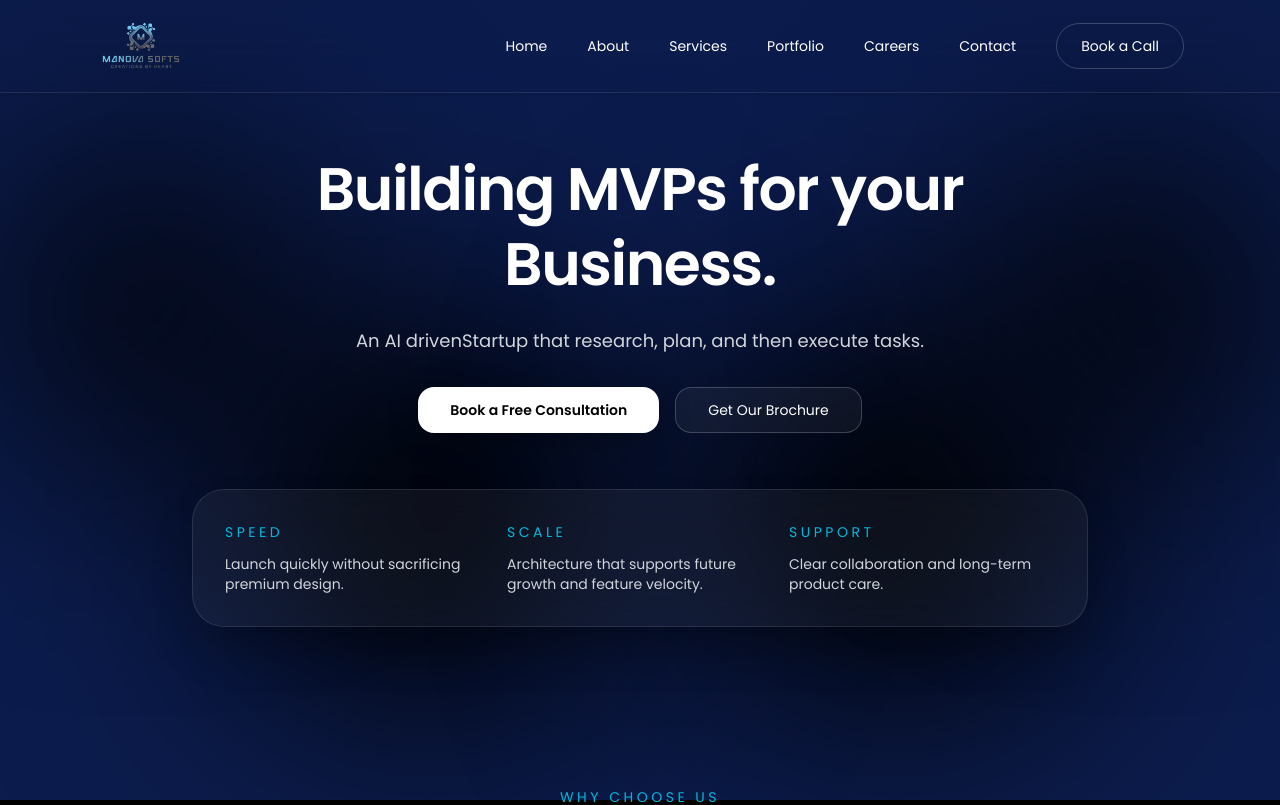
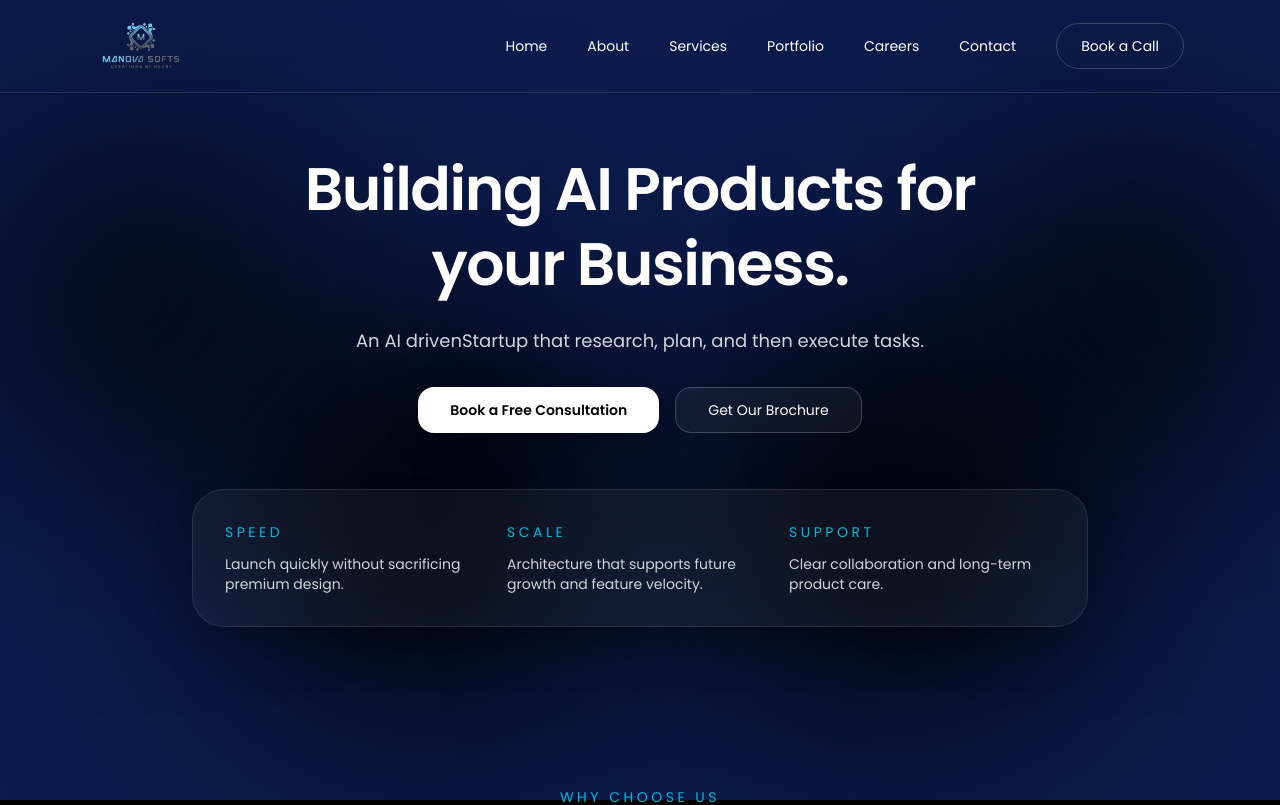
Before and after one commit to thelazybugger/v2, a React (Vite) app: page / in a window 1280 px wide. Shown: the top 805 px of the page. Built offline with nearby package versions, Linux system fonts and the light colour scheme.

Commit message:
Update hero section text to reflect AI focus

```diff
--- a/src/sections/hero-section.jsx
+++ b/src/sections/hero-section.jsx
@@ -47,7 +47,7 @@ export default function HeroSection() {
             damping: 70,
           }}
         >
-          Building MVPs for your Business.
+          Building AI Products for your Business.
         </motion.h1>
 
         <motion.p
```
